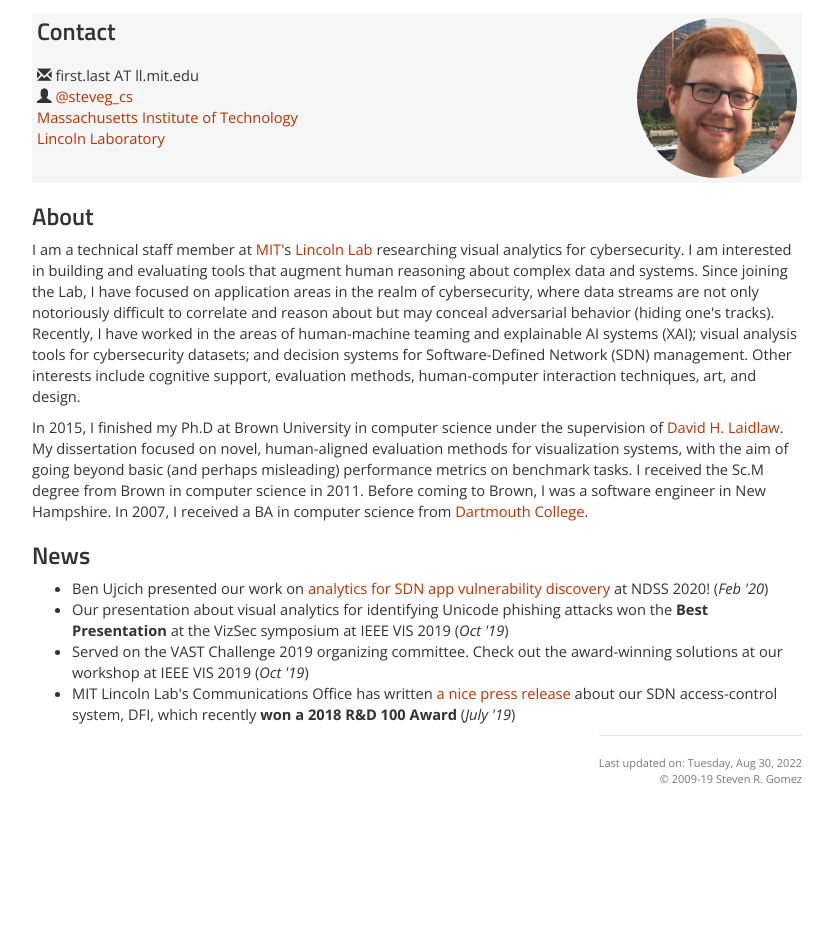
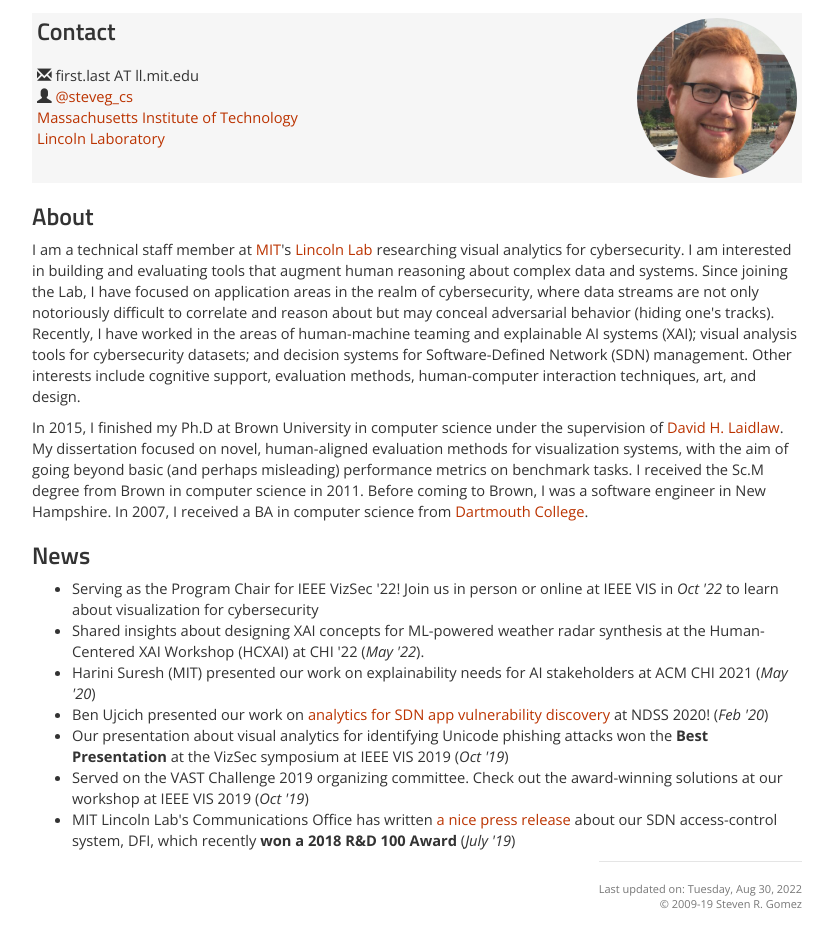
Before and after one commit to steven-gomez/steven-gomez.github.io, a plain HTML site: page index.html in a window 1280 px wide. Shown: the part 101-1033 px from the top of the page, without its empty margins (223-1056 px from the left). Before the commit the page ends 907 px from the top, so only its background shows below. Drawn offline with nearby package versions, Linux system fonts and the light colour scheme.

Commit message:
Updated recent events

```diff
--- a/index.html
+++ b/index.html
@@ -92,6 +92,9 @@
               News
             </h3>
             <ul>
+              <li>Serving as the Program Chair for IEEE VizSec '22! Join us in person or online at IEEE VIS in <em>Oct '22</em> to learn about visualization for cybersecurity</li>
+              <li>Shared insights about designing XAI concepts for ML-powered weather radar synthesis at the Human-Centered XAI Workshop (HCXAI) at CHI '22 (<em>May '22</em>).
+              <li>Harini Suresh (MIT) presented our work on explainability needs for AI stakeholders at ACM CHI 2021 (<em>May '20</em>)</li>
               <li>Ben Ujcich presented our work on <a href="https://www.ndss-symposium.org/wp-content/uploads/2020/02/24080.pdf">analytics for SDN app vulnerability discovery</a> at NDSS 2020! (<em>Feb '20</em>)</li>
               <li>Our presentation about visual analytics for identifying Unicode phishing attacks won the <b>Best Presentation</b> at the VizSec symposium at IEEE VIS 2019 (<em>Oct '19</em>)</li>
               <li>Served on the VAST Challenge 2019 organizing committee. Check out the award-winning solutions at our workshop at IEEE VIS 2019 (<em>Oct '19</em>)</li>
```
